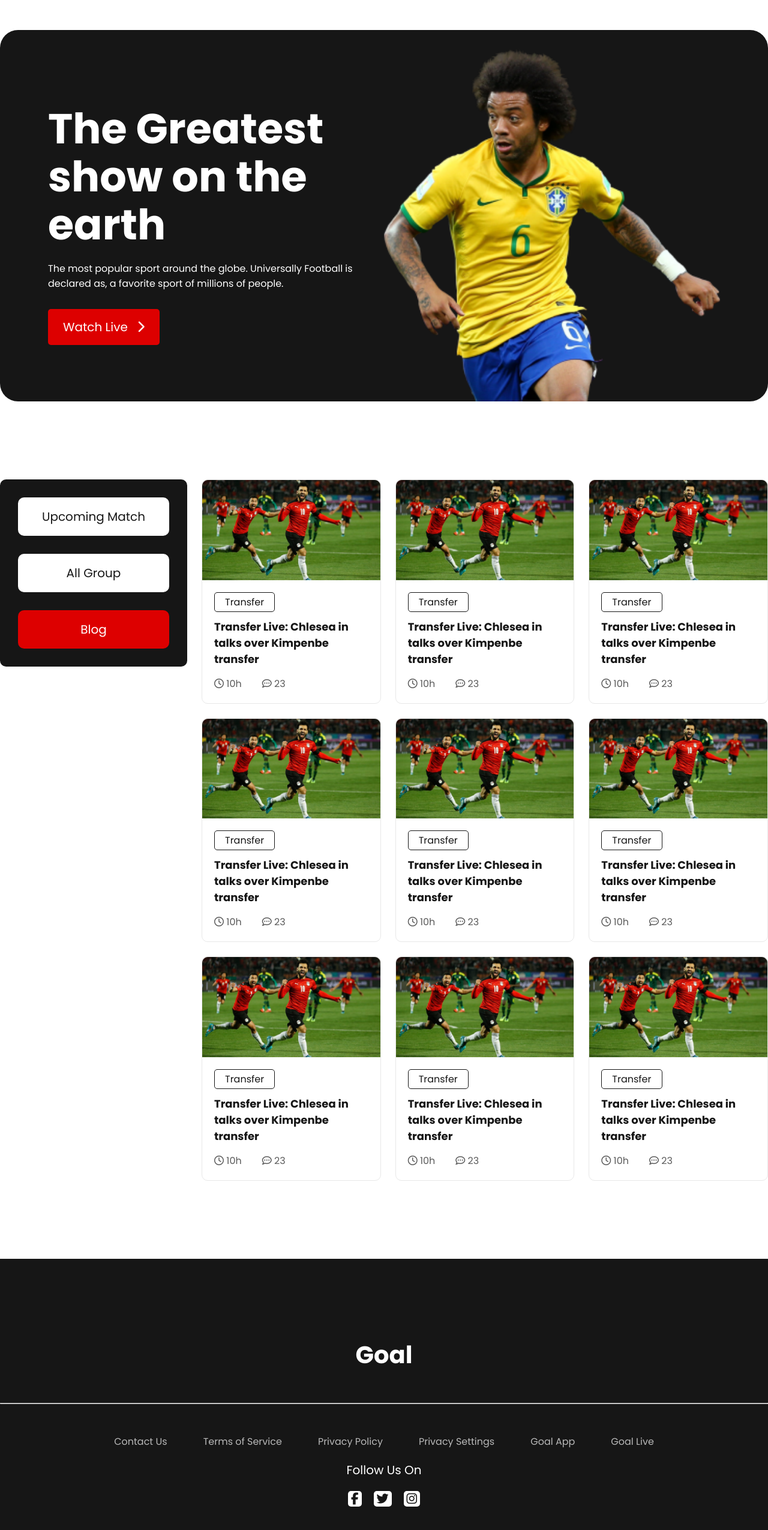
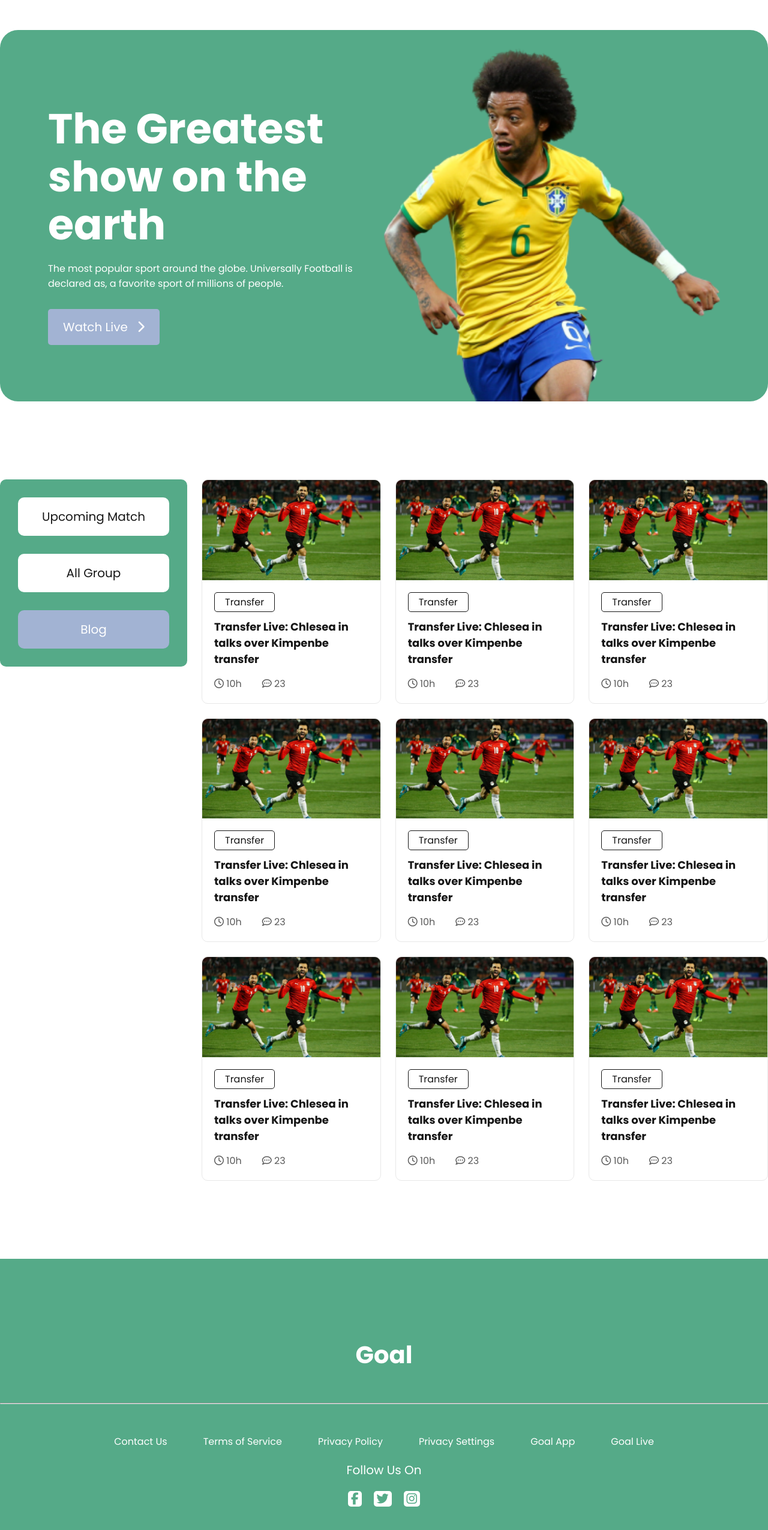
Before and after one commit to AbirDas1048/world-cup-assignment, a plain HTML site: page index.html in a window 1280 px wide. Shown: the whole page at 60% size. Drawn offline with Linux system fonts and the light colour scheme.

Commit message:
changed background color

```diff
--- a/css/style.css
+++ b/css/style.css
@@ -13,7 +13,7 @@
     box-sizing: border-box;
     max-width: 1320px;
     margin: 50px auto 0;
-    background-color: #161616;
+    background-color: #55AA88;
     border-radius: 30px;
     display: flex;
     align-items: center;
@@ -38,7 +38,7 @@
 }
 
 header h1:hover {
-    color: #DD0000;
+    color: #A2B3D3;
     transform: rotateY(360deg);
 }
 
@@ -55,7 +55,7 @@
     font-weight: 400;
     font-size: 20px;
     padding: 15px 25px;
-    background-color: #DD0000;
+    background-color: #A2B3D3;
     border: 0;
     border-radius: 5px;
     cursor: pointer;
@@ -91,7 +91,7 @@
     min-width: 312px;
     display: flex;
     flex-direction: column;
-    background-color: #161616;
+    background-color: #55AA88;
     border-radius: 10px;
     padding: 0 30px 30px;
     height: 312px;
@@ -112,7 +112,7 @@
 }
 
 main aside .active {
-    background-color: #DD0000;
+    background-color: #A2B3D3;
     color: #FFFFFF;
 }
 
@@ -245,7 +245,7 @@
 /* footer section css start */
 
 footer {
-    background-color: #161616;
+    background-color: #55AA88;
     padding: 130px 0;
 }
 
@@ -272,7 +272,7 @@
 
 footer ul li {
     list-style: none;
-    color: #B9B9B9;
+    color: #ffffff;
     font-family: 'Poppins', sans-serif;
     font-weight: 500;
     font-size: 16px;
@@ -308,7 +308,7 @@
 }
 
 footer .social-media-link ul li a i {
-    color: #161616;
+    color: #55AA88;
     background-color: #ffffff;
     padding: 3px 5px;
     font-size: 20px;
@@ -416,7 +416,7 @@
         font-size: 20px;
         color: #ffffff;
         padding: 12px 30px;
-        background-color: #DD0000;
+        background-color: #A2B3D3;
         border: 0;
         border-radius: 5px;
         margin: 0 auto;
```
